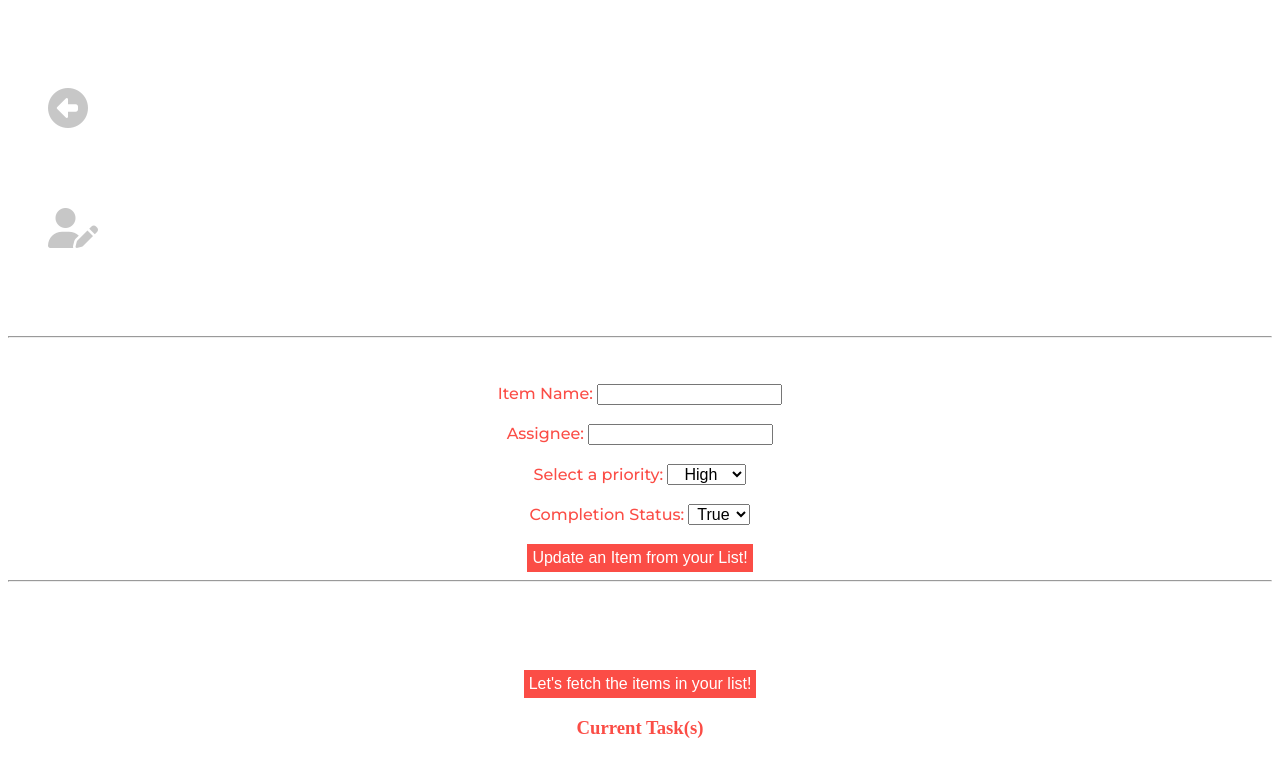
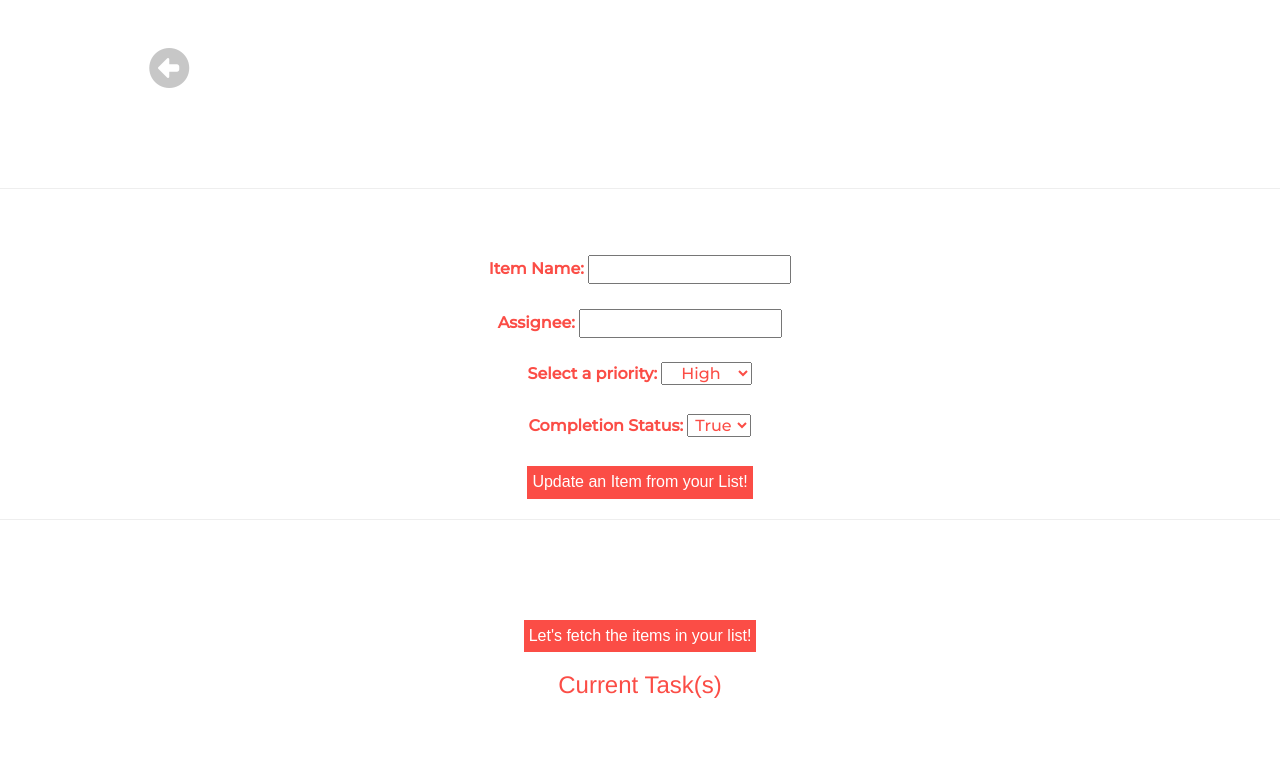
Before and after one commit to rtanner0150/To-Do-List-REST, a website: page public/edit.html in a window 1280 px wide. Shown: the part 147-929 px from the top of the page. Drawn offline with nearby package versions, Linux system fonts and the light colour scheme; a web font is replaced by a local one.

Commit message:
removed EDIT nav  added bootstrap CSS

```diff
--- a/public/edit.html
+++ b/public/edit.html
@@ -16,6 +16,7 @@
     <link href="https://fonts.googleapis.com/css2?family=Andika+New+Basic&display=swap" rel="stylesheet">
     <link rel="preconnect" href="https://fonts.gstatic.com">
     <link href="https://fonts.googleapis.com/css2?family=Montserrat:wght@500&display=swap" rel="stylesheet">
+    <link rel="stylesheet" href="https://maxcdn.bootstrapcdn.com/bootstrap/3.3.7/css/bootstrap.min.css" integrity="sha384-BVYiiSIFeK1dGmJRAkycuHAHRg32OmUcww7on3RYdg4Va+PmSTsz/K68vbdEjh4u" crossorigin="anonymous">
 
 </head>
 
@@ -34,8 +35,7 @@
                     <br>
 
                     <a class="home" href="index.html"><i class="fas fa-arrow-alt-circle-left"></i></a>
-                    <br>
-                    <a class="edit" href="edit.html"></a><i class="fas fa-user-edit"></i>
+
 
                 </div>
 
```
Also changed, not shown: public/index.html (+0 -2 lines).
